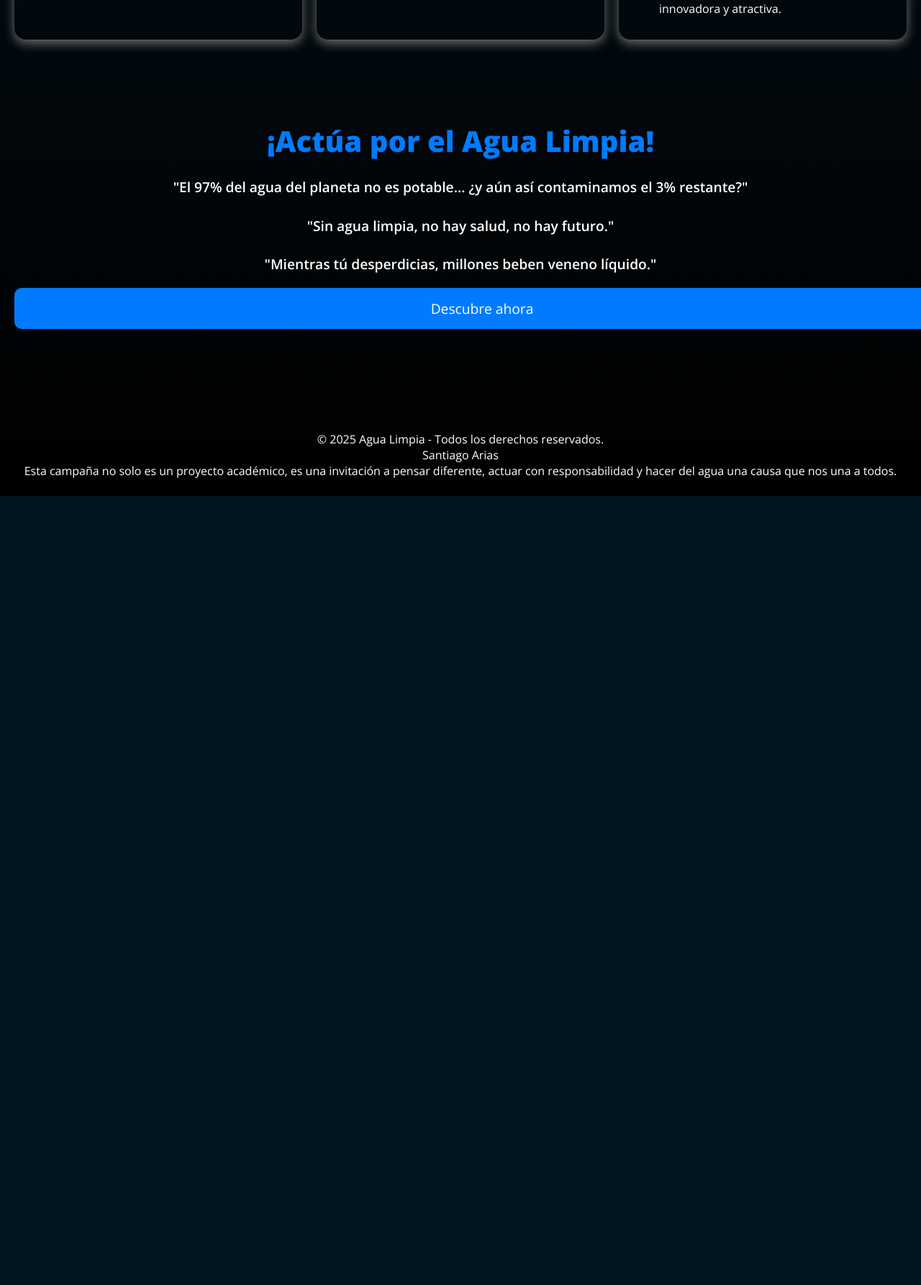
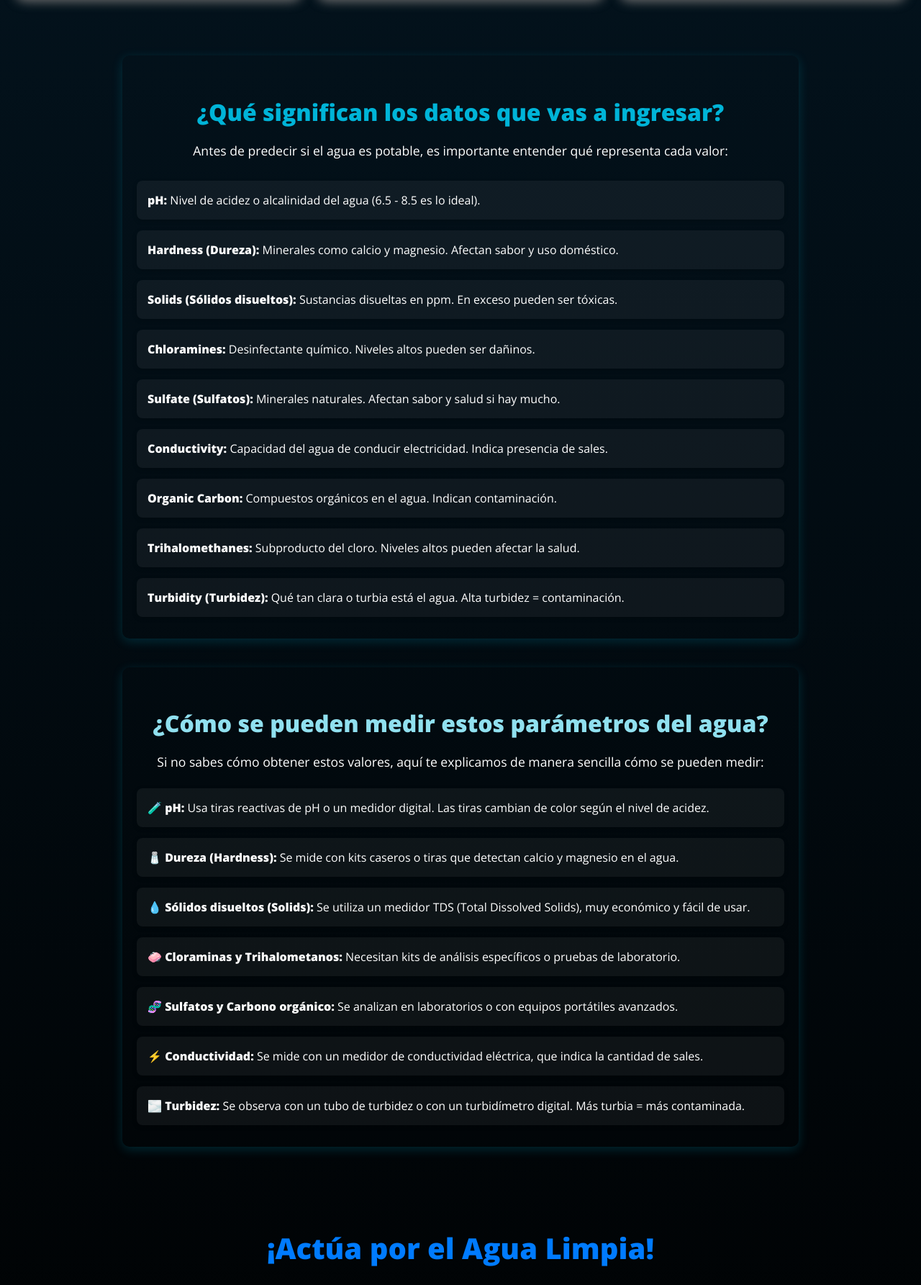
Before and after one commit to Arias1178/proyecto_ods_agua, a Flask app: a page that uses templates/index.html in a window 1280 px wide. Shown: the part 1689-3474 px from the top of the page at 72% size. Before the commit the page ends 2378 px from the top, so only its background shows below. Run offline with Flask 3, Linux system fonts and the light colour scheme; parts of the project's set-up code (start-up, migrations or seed data) failed here and were passed over.

Commit message:
css y html

```diff
--- a/static/estilos.css
+++ b/static/estilos.css
@@ -386,3 +386,78 @@ footer p {
 .boton-descubre:hover {
     background-color: #0056b3;
 }
+
+.seccion-datos-agua {
+    background-color: transparent;
+    color: #ffffff;
+    padding: 30px 20px;
+    text-align: center;
+    border-radius: 10px;
+    max-width: 900px;
+    margin: 40px auto;
+    box-shadow: 0 4px 15px rgba(0, 180, 216, 0.2);
+}
+
+.seccion-datos-agua h2 {
+    color: #00b4d8;
+    font-size: 2rem;
+    margin-bottom: 20px;
+}
+
+.intro-datos {
+    font-size: 1.1rem;
+    margin-bottom: 30px;
+}
+
+.tabla-datos {
+    display: flex;
+    flex-direction: column;
+    gap: 15px;
+    text-align: left;
+}
+
+.fila {
+    background-color: rgba(255, 255, 255, 0.05);
+    padding: 15px;
+    border-radius: 8px;
+    line-height: 1.5;
+    box-shadow: 0 2px 6px rgba(0,0,0,0.2);
+}
+
+.seccion-medicion {
+    background-color: transparent;
+    color: #ffffff;
+    padding: 30px 20px;
+    text-align: center;
+    border-radius: 10px;
+    max-width: 900px;
+    margin: 40px auto;
+    box-shadow: 0 4px 15px rgba(0, 180, 216, 0.2);
+}
+
+.seccion-medicion h2 {
+    color: #90e0ef;
+    font-size: 2rem;
+    margin-bottom: 20px;
+}
+
+.intro-medicion {
+    font-size: 1.1rem;
+    margin-bottom: 25px;
+}
+
+.lista-medicion {
+    display: flex;
+    flex-direction: column;
+    gap: 15px;
+    text-align: left;
+}
+
+.item-medicion {
+    background-color: rgba(255, 255, 255, 0.05);
+    padding: 15px;
+    border-radius: 8px;
+    line-height: 1.5;
+    box-shadow: 0 2px 6px rgba(0,0,0,0.2);
+    font-size: 1rem;
+}
--- a/templates/index.html
+++ b/templates/index.html
@@ -70,7 +70,7 @@
     <div class="bloque-informativo">
       <h3>¿Quiénes somos?</h3>
       <p>Somos un grupo de estudiantes comprometidos con el cuidado del medio ambiente y el bienestar de las comunidades. Nuestra campaña nace como parte de un proyecto académico enfocado en el ODS número 6: Agua limpia y saneamiento.</p>
-      <p>Con el poder de la tecnología, el análisis de datos y un poco de creatividad, desarrollamos una aplicación que utiliza inteligencia artificial para predecir si el agua es potable o no, a partir de parámetros como el pH, la dureza o la turbidez. Para hacerlo más cercano y amigable, usamos a nuestros aliados: ¡los Pokémon de tipo agua! 💧💦</p>
+      <p>Con el poder de la tecnología, el análisis de datos y un poco de creatividad, desarrollamos una aplicación que utiliza inteligencia artificial para predecir si el agua es potable o no, a partir de parámetros como el pH, la dureza o la turbidez. Para hacerlo más cercano y amigable</p>
     </div>
 
     <div class="bloque-informativo">
@@ -114,6 +114,72 @@ Nos mueve la idea de que la ciencia puede ser divertida, educativa y útil al mi
             </div>
         </div>
     </section>
+
+<section class="seccion-datos-agua">
+  <h2>¿Qué significan los datos que vas a ingresar?</h2>
+  <p class="intro-datos">
+    Antes de predecir si el agua es potable, es importante entender qué representa cada valor:
+  </p>
+  <div class="tabla-datos">
+    <div class="fila">
+      <strong>pH:</strong> Nivel de acidez o alcalinidad del agua (6.5 - 8.5 es lo ideal).
+    </div>
+    <div class="fila">
+      <strong>Hardness (Dureza):</strong> Minerales como calcio y magnesio. Afectan sabor y uso doméstico.
+    </div>
+    <div class="fila">
+      <strong>Solids (Sólidos disueltos):</strong> Sustancias disueltas en ppm. En exceso pueden ser tóxicas.
+    </div>
+    <div class="fila">
+      <strong>Chloramines:</strong> Desinfectante químico. Niveles altos pueden ser dañinos.
+    </div>
+    <div class="fila">
+      <strong>Sulfate (Sulfatos):</strong> Minerales naturales. Afectan sabor y salud si hay mucho.
+    </div>
+    <div class="fila">
+      <strong>Conductivity:</strong> Capacidad del agua de conducir electricidad. Indica presencia de sales.
+    </div>
+    <div class="fila">
+      <strong>Organic Carbon:</strong> Compuestos orgánicos en el agua. Indican contaminación.
+    </div>
+    <div class="fila">
+      <strong>Trihalomethanes:</strong> Subproducto del cloro. Niveles altos pueden afectar la salud.
+    </div>
+    <div class="fila">
+      <strong>Turbidity (Turbidez):</strong> Qué tan clara o turbia está el agua. Alta turbidez = contaminación.
+    </div>
+  </div>
+</section>
+
+<section class="seccion-medicion">
+  <h2>¿Cómo se pueden medir estos parámetros del agua?</h2>
+  <p class="intro-medicion">
+    Si no sabes cómo obtener estos valores, aquí te explicamos de manera sencilla cómo se pueden medir:
+  </p>
+  <div class="lista-medicion">
+    <div class="item-medicion">
+      <strong>🧪 pH:</strong> Usa tiras reactivas de pH o un medidor digital. Las tiras cambian de color según el nivel de acidez.
+    </div>
+    <div class="item-medicion">
+      <strong>🧂 Dureza (Hardness):</strong> Se mide con kits caseros o tiras que detectan calcio y magnesio en el agua.
+    </div>
+    <div class="item-medicion">
+      <strong>💧 Sólidos disueltos (Solids):</strong> Se utiliza un medidor TDS (Total Dissolved Solids), muy económico y fácil de usar.
+    </div>
+    <div class="item-medicion">
+      <strong>🧼 Cloraminas y Trihalometanos:</strong> Necesitan kits de análisis específicos o pruebas de laboratorio.
+    </div>
+    <div class="item-medicion">
+      <strong>🧬 Sulfatos y Carbono orgánico:</strong> Se analizan en laboratorios o con equipos portátiles avanzados.
+    </div>
+    <div class="item-medicion">
+      <strong>⚡ Conductividad:</strong> Se mide con un medidor de conductividad eléctrica, que indica la cantidad de sales.
+    </div>
+    <div class="item-medicion">
+      <strong>🌫️ Turbidez:</strong> Se observa con un tubo de turbidez o con un turbidímetro digital. Más turbia = más contaminada.
+    </div>
+  </div>
+</section>
 
     <section class="seccion-campana contenedor">
     <div class="mensaje-campana">
```
